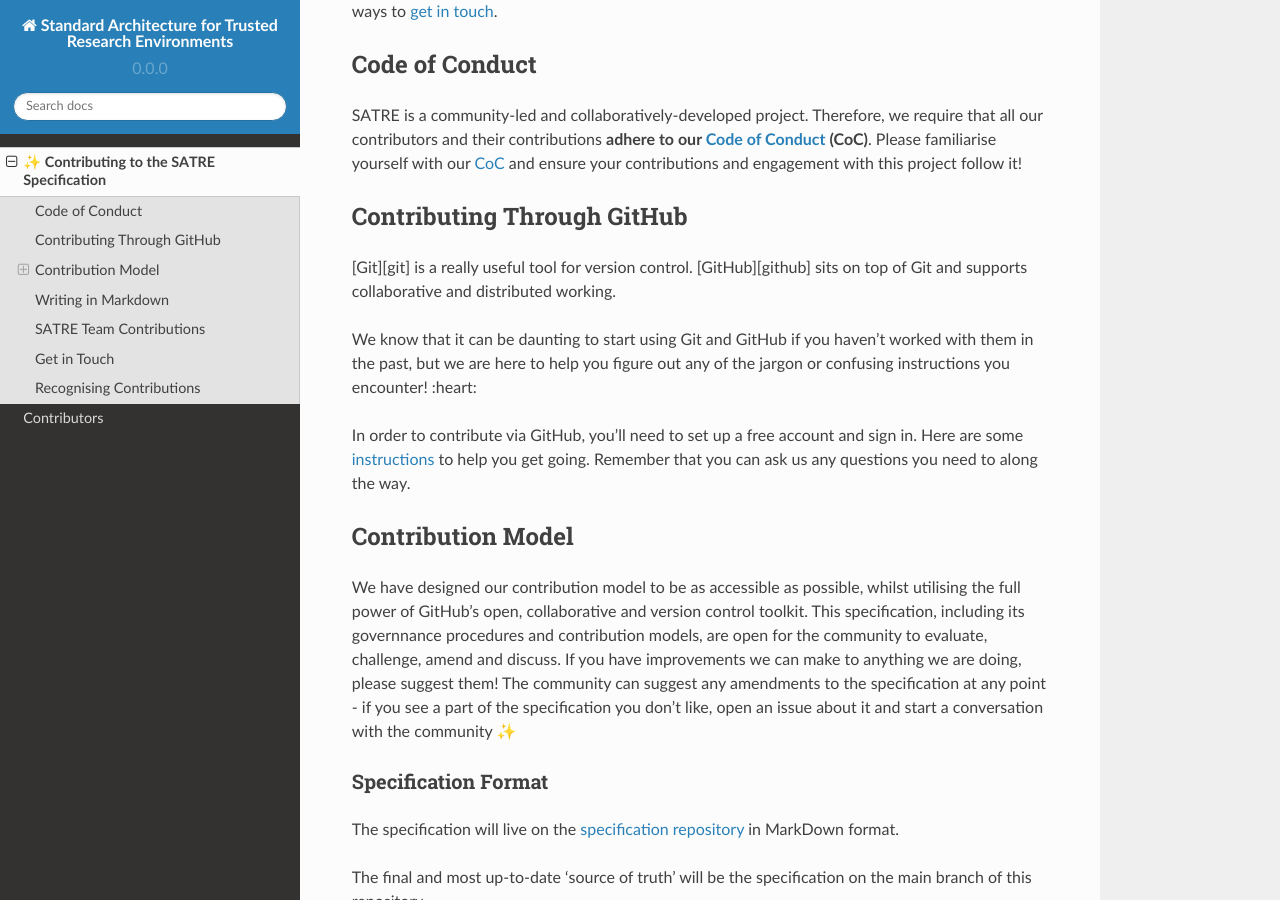
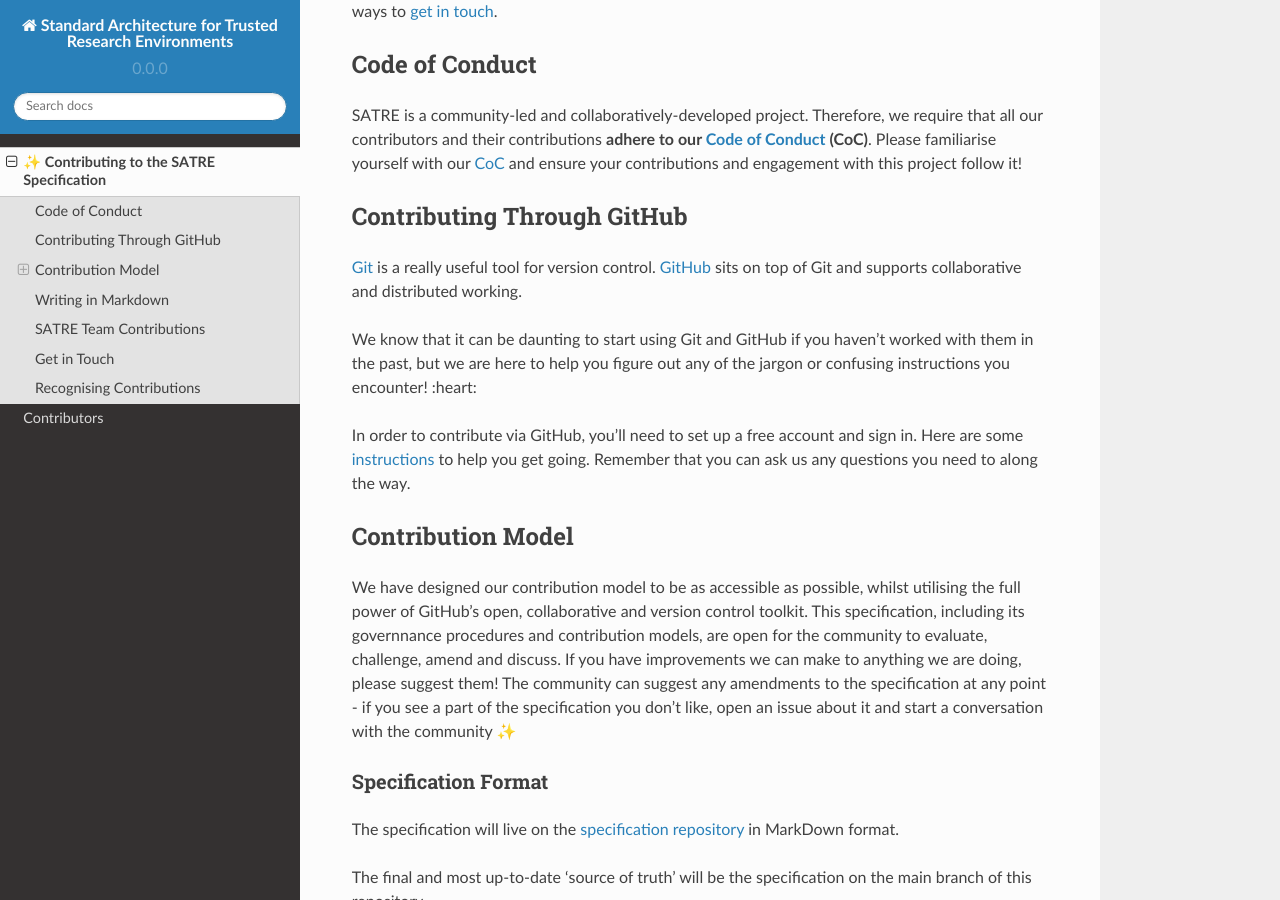
Before and after one commit to sa-tre/satre-specification, a Sphinx documentation site: the page built from docs/source/contributing.md, in a window 1280 px wide and 900 px high, scrolled down 521 px. Built offline with Sphinx 7.4.7 and the Read the Docs theme 2.0.0, drawn with Linux system fonts in a browser that asks for light colours; part of the change alters nothing that is shown.

Commit message:
Add Git and GitHub links

```diff
--- a/docs/source/contributing.md
+++ b/docs/source/contributing.md
@@ -23,8 +23,8 @@ Please familiarise yourself with our [CoC](https://github.com/sa-tre/satre-speci
 
 ## Contributing Through GitHub
 
-[Git][git] is a really useful tool for version control.
-[GitHub][github] sits on top of Git and supports collaborative and distributed working.
+[Git](https://git-scm.com/) is a really useful tool for version control.
+[GitHub](https://github.com/) sits on top of Git and supports collaborative and distributed working.
 
 We know that it can be daunting to start using Git and GitHub if you haven't worked with them in the past, but we are here to help you figure out any of the jargon or confusing instructions you encounter! :heart:
 
```
